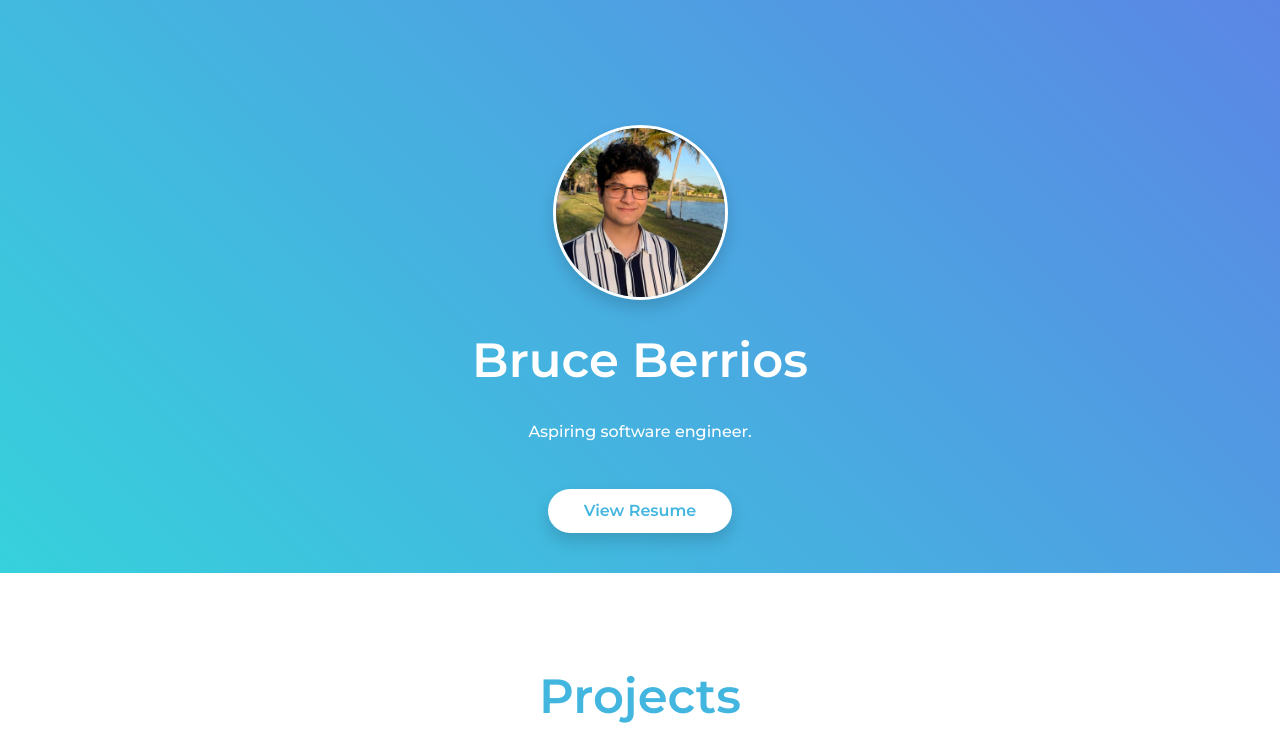
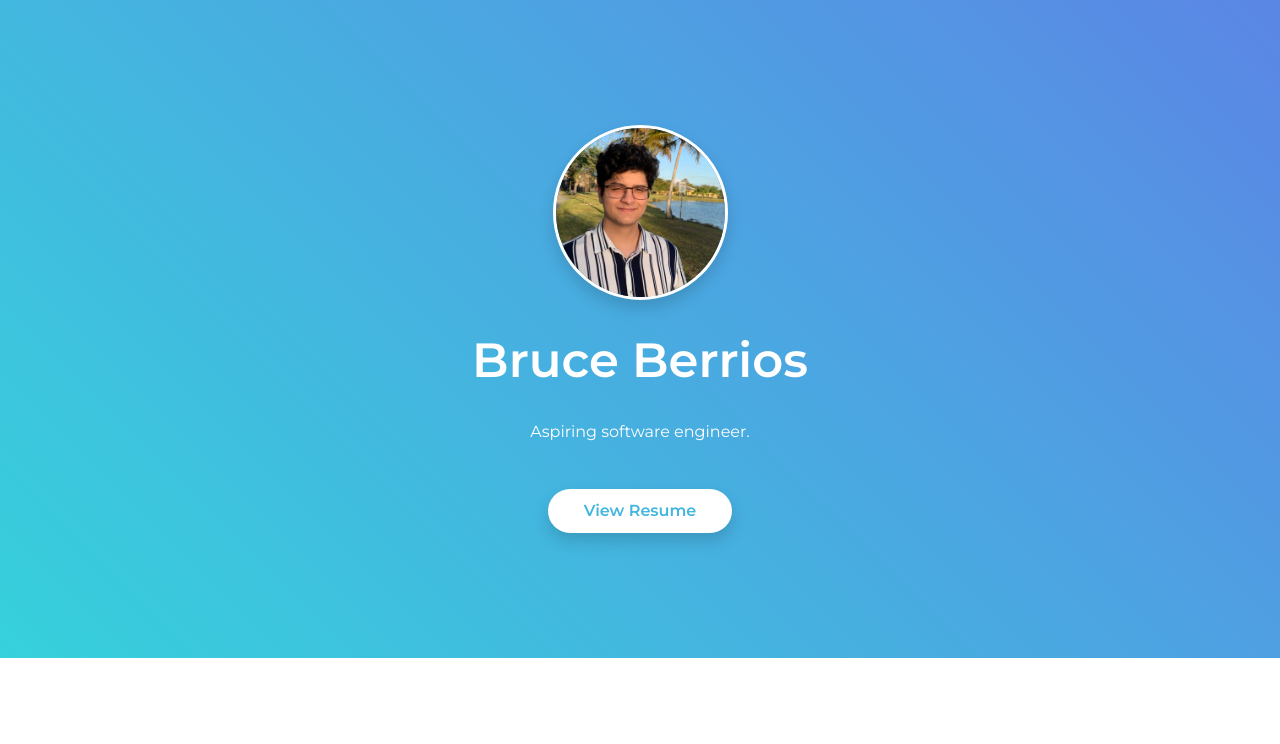
Before and after one commit to Bruception/Bruception.github.io, a plain HTML site: page index.html in a window 1280 px wide. Shown: the top 744 px of the page. Drawn offline with nearby package versions, Linux system fonts and the light colour scheme.

Commit message:
Change section spacing

```diff
--- a/css/styles.css
+++ b/css/styles.css
@@ -7,10 +7,14 @@ body {
 
 /* Intro Section */
 #intro {
-  position: relative;
   background-image: linear-gradient(45deg, #36D1DC, #5B86E5);
   padding-top: 125px;
-  width: 100%;
+  padding-bottom: 85px;
+}
+
+#intro-info {
+  max-width: 800px;
+  margin: 0 auto;
 }
 
 .fade-in {
@@ -35,6 +39,10 @@ body {
   padding-right: 12px;
   font-size: 3rem;
   font-weight: 600;
+}
+
+.bio {
+  font-weight: 400;
 }
 
 .resume-btn {
@@ -85,7 +93,6 @@ body {
 }
 
 #projects-container {
-  padding-top: 63px;
   padding-bottom: 63px;
   padding-left: 12%;
   padding-right: 12%;
@@ -96,9 +103,7 @@ body {
   color: #43b6e0;
   font-weight: 600;
   font-size: 3rem;
-  padding: 0 0;
-  margin-top: 2rem;
-  margin-bottom: 4rem;
+  padding: 80px 0;
 }
 
 .project {
```
